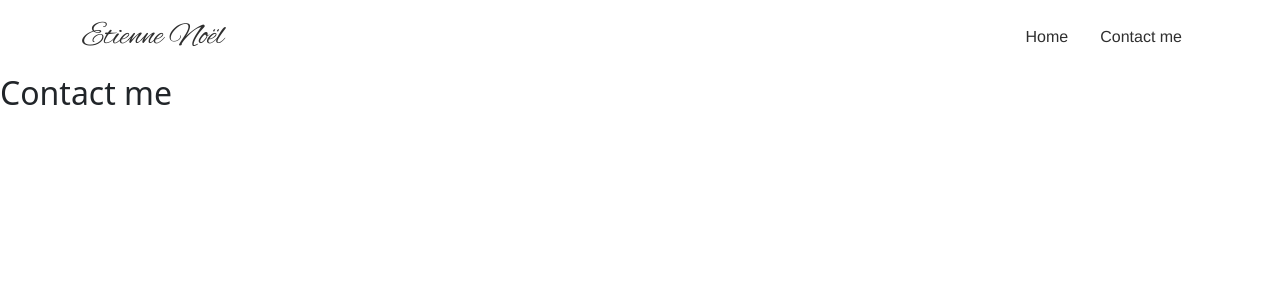
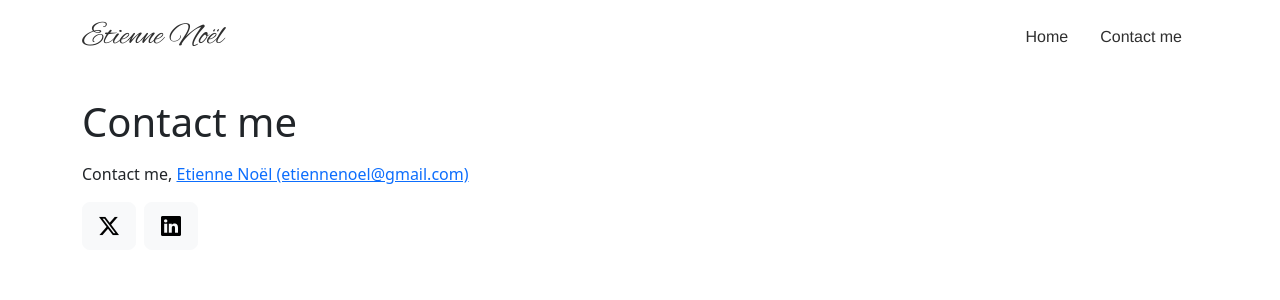
Before and after one commit to etiennenoel/etiennenoel.com, an Angular app in the folder frontend/: page /contact-me in a window 1280 px wide. Shown: the top 300 px of the page. Built offline with nearby package versions, Linux system fonts and the light colour scheme.

Commit message:
- Update

```diff
--- a/frontend/src/app/pages/contact-me/contact-me.component.html
+++ b/frontend/src/app/pages/contact-me/contact-me.component.html
@@ -1,3 +1,14 @@
 <app-header></app-header>
 
-<h2>Contact me</h2>
+<div class="container mt-4">
+  <div class="row">
+    <div class="col-12">
+      <h2 class="display-6">Contact me</h2>
+      <p class="mt-3">Contact me, <a href="mailto:etiennenoel@gmail.com">Etienne Noël (etiennenoel&#64;gmail.com)</a></p>
+      <div>
+        <a class="btn btn-light btn-lg" href="https://x.com/etiennenoel"><i class="bi bi-twitter-x"></i></a>
+        <a class="btn btn-light btn-lg ms-2" href="https://www.linkedin.com/in/enoel19/"><i class="bi bi-linkedin"></i></a>
+      </div>
+    </div>
+    </div>
+    </div>
--- a/frontend/src/app/pages/home/home.component.html
+++ b/frontend/src/app/pages/home/home.component.html
@@ -9,11 +9,15 @@
     <div class="col-12 order-2 col-md-7">
       <h2 class="mb-4">About Me</h2>
 
-      <p>Lorem ipsum odor amet, consectetuer adipiscing elit. Nostra dolor scelerisque suspendisse proin enim porta bibendum. Sed magna ante montes cras maecenas. Per integer faucibus sodales ut purus ornare platea pharetra neque. Class eros maximus et egestas cubilia ex. Pretium ridiculus erat duis congue tellus. Congue turpis phasellus finibus; leo quisque suscipit tempor. Sodales cubilia augue tellus conubia eu dapibus. Eu sed turpis potenti proin; nunc ante laoreet dignissim tincidunt. Eleifend est nulla dis pretium porta.</p>
+      <p>I'm an AI Engineering manager working on delivering <a href="https://developer.chrome.com/docs/ai/built-in">Built-In AI APIs</a> in Google Chrome. I work in San Francisco, CA</p>
 
-      <p>Platea lorem parturient adipiscing sagittis pharetra; proin potenti. Dignissim aliquam elit ante sagittis duis hac id. Ut neque congue euismod montes turpis, metus ligula consequat netus. Et vehicula sagittis gravida scelerisque mus purus sollicitudin. Primis nostra luctus ullamcorper condimentum dictum bibendum aptent eu. Pellentesque lacinia aptent curabitur eget hac elementum mus ac. Pretium ante facilisi curabitur purus malesuada ipsum fermentum turpis.</p>
+      <p>Just before, I was the Software Engineering Manager for Storage in Google Chrome (File, FileSystemHandle, IndexedDB, Cache Storage, WebSQL, etc.).</p>
 
-      <p>Justo posuere ridiculus scelerisque interdum efficitur facilisi adipiscing aenean nisl. Nostra elit ad tortor a convallis per. Per ligula sed sollicitudin turpis euismod magnis venenatis nibh. Fusce hac placerat blandit curae dapibus accumsan ad. Ut condimentum erat parturient sociosqu fermentum eleifend. Erat posuere torquent primis fames non luctus efficitur vel. Natoque praesent facilisi ridiculus dictum egestas felis. Sit egestas class tortor congue scelerisque condimentum quisque dignissim. Fames habitant suscipit fames mi eros nascetur cursus.</p>
+      <p>Prior, I worked as a Software Engineering Manager for <a href="https://www.appdirect.com/">AppDirect</a> where I led the Invoicing, Payments and Customer Balance teams.</p>
+
+      <p>From 2017-2021, I was Chief Technology Officer of <a href="https://boostmi.com" rel="noreferrer">Boostmi Technologies Inc.</a> where I led an amazing team of engineers into building a robust Roadside Assistance Cloud Platform, Mobile and Web Applications and AI infrastructure.</p>
+
+      <p>Early in my career, I led a team at <a href="https://cyme.com">CYME Eaton</a> where we built the CYME Server and accompanying Web Applications.</p>
     </div>
     <div class="col-12 order-1 order-md-2 col-re col-md-4 offset-md-1 d-flex justify-content-center flex-column">
       <img src="/images/profile.png" class="img-fluid">
```
